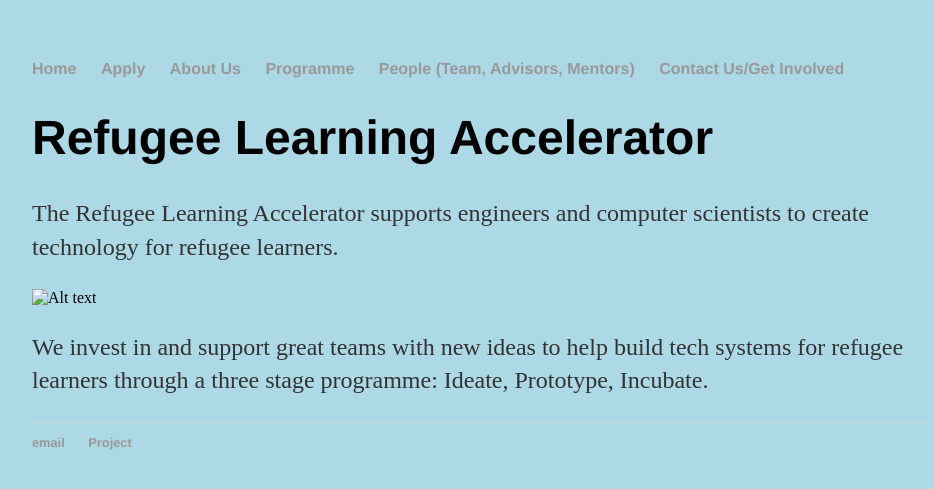
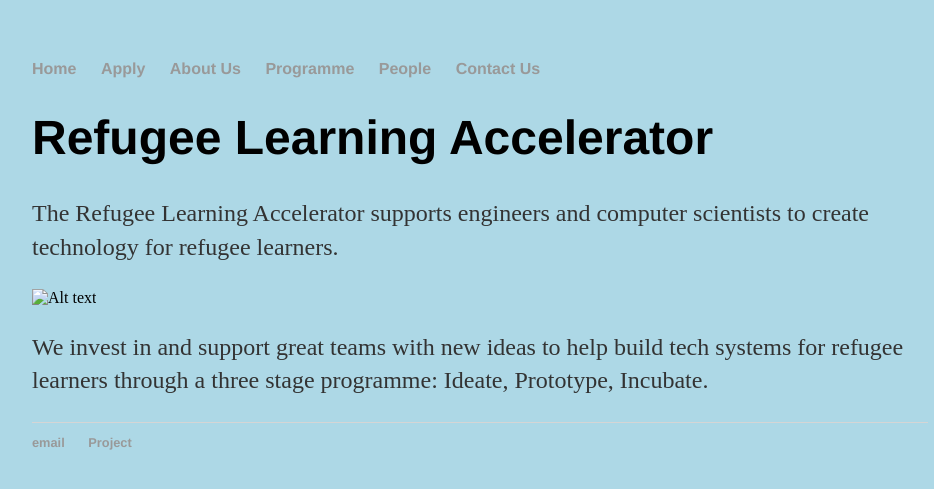
Before and after one commit to Refugee-Learning-Accelerator/Refugee-Learning-Accelerator.github.io, a Jekyll site: the page built from index.html, in a window 1280 px wide. Shown: the top 489 px of the page, without its empty margins (160-1094 px from the left). Built offline with Jekyll 4.4.1, drawn with Linux system fonts in a browser that asks for light colours.

Commit message:
Update default.html

```diff
--- a/_layouts/default.html
+++ b/_layouts/default.html
@@ -13,8 +13,8 @@
 				<li><a href="/apply">Apply</a></li>
 		        	<li><a href="/about">About Us</a></li>
 				<li><a href="/programme">Programme</a></li>
-				<li><a href="/people">People (Team, Advisors, Mentors)</a></li>
-				<li><a href="/contact_us">Contact Us/Get Involved</a></li>
+				<li><a href="/people">People</a></li>
+				<li><a href="/contact_us">Contact Us</a></li>
 
 	    		</ul>
 			</nav>
```
